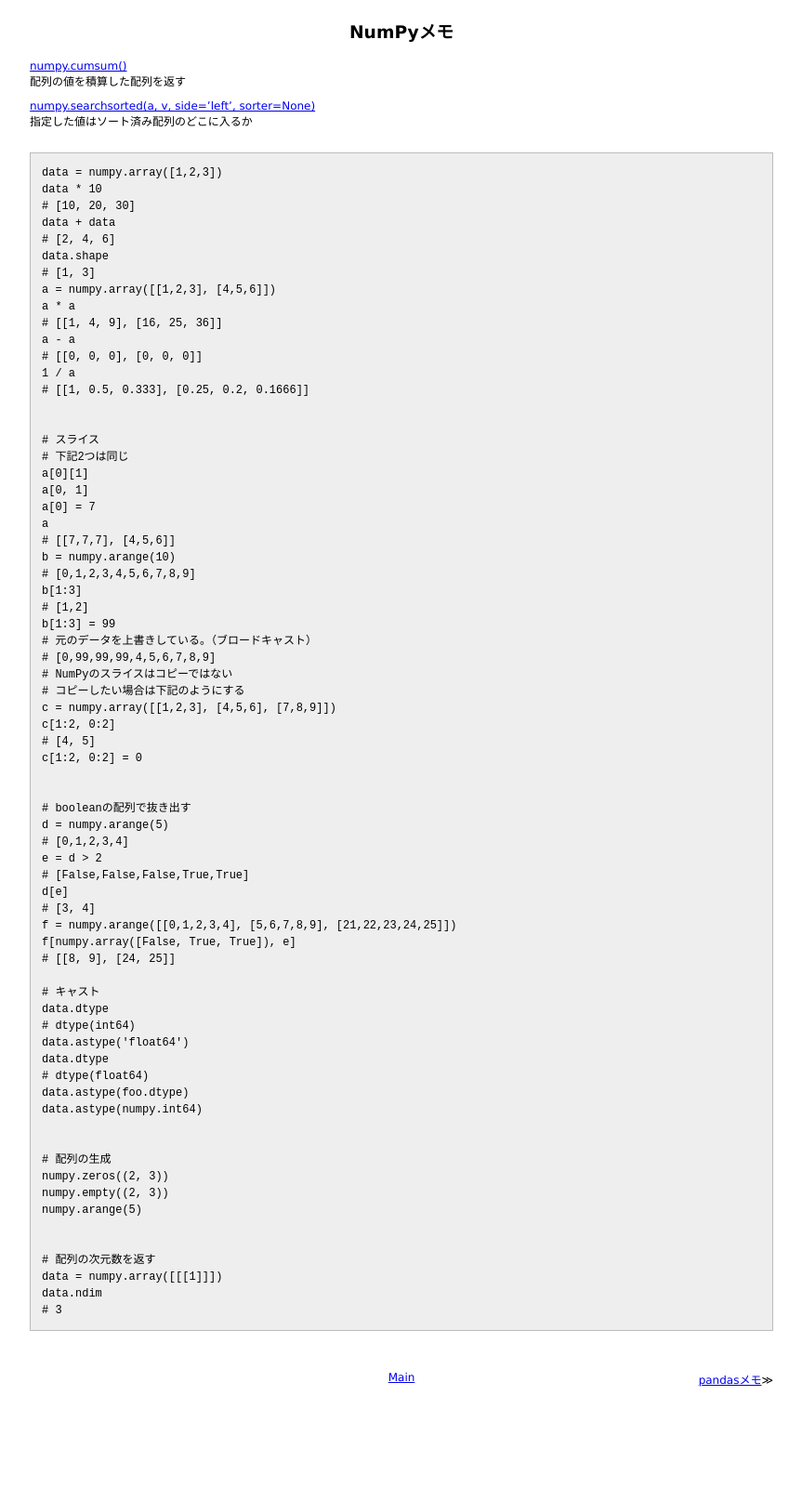
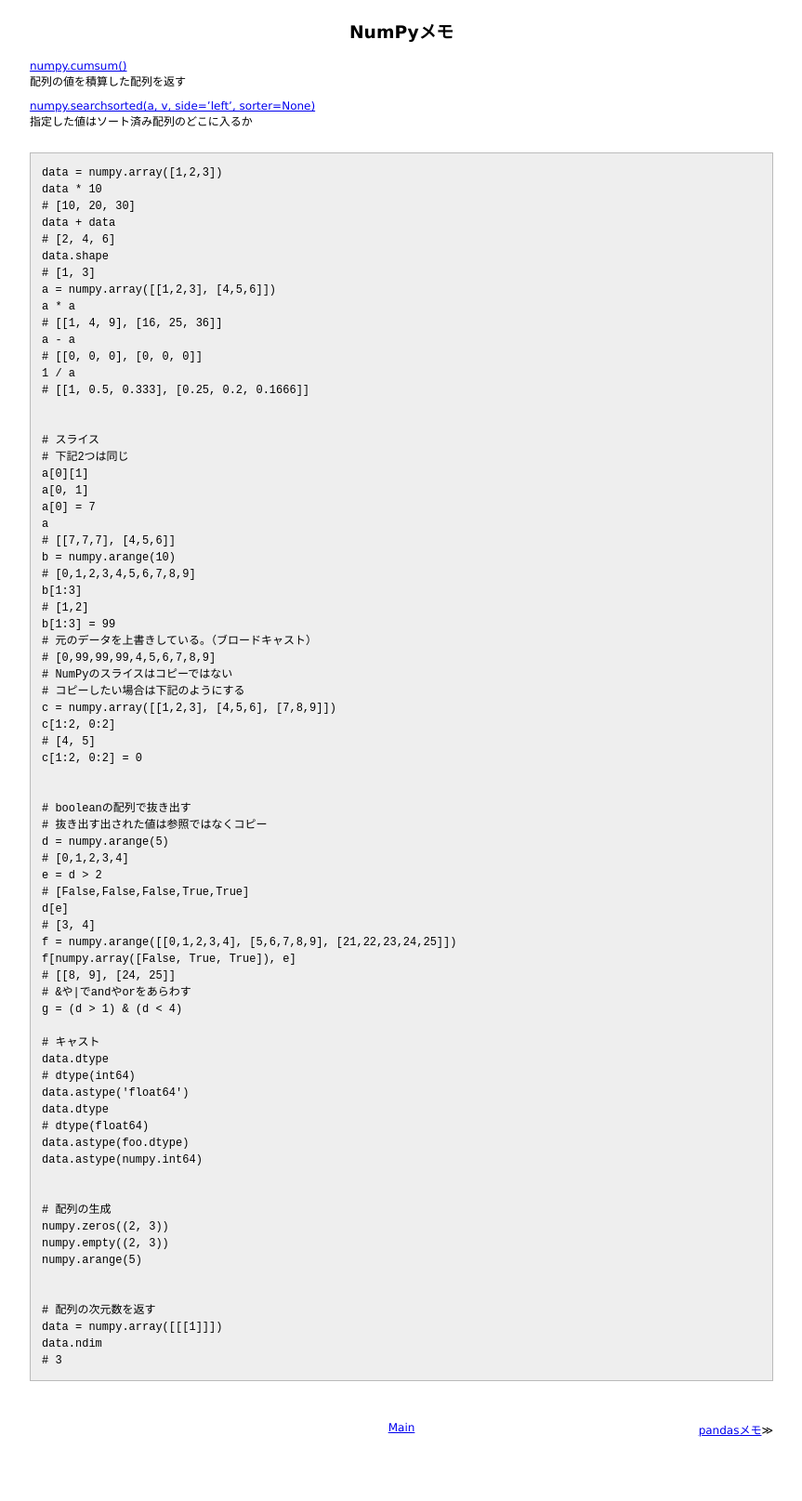
Before and after one commit to 38elements/38elements.github.com, a Jekyll site: the page built from _posts/2016-04-26-numpy.md, in a window 1280 px wide. Shown: the whole page at 93% size, without its empty margins (208-1071 px from the left). Built offline with Jekyll 4.4.1, drawn with Linux system fonts in a browser that asks for light colours; before the commit the page ends 1561 px from its top, so only the background shows below that.

Commit message:
Update 2016-04-26-numpy.md

```diff
--- a/_posts/2016-04-26-numpy.md
+++ b/_posts/2016-04-26-numpy.md
@@ -49,6 +49,7 @@ c[1:2, 0:2] = 0
 
 
 # booleanの配列で抜き出す
+# 抜き出す出された値は参照ではなくコピー
 d = numpy.arange(5)
 # [0,1,2,3,4]
 e = d > 2
@@ -58,6 +59,8 @@ d[e]
 f = numpy.arange([[0,1,2,3,4], [5,6,7,8,9], [21,22,23,24,25]])
 f[numpy.array([False, True, True]), e]
 # [[8, 9], [24, 25]]
+# &や|でandやorをあらわす
+g = (d > 1) & (d < 4)
 
 # キャスト
 data.dtype
```
